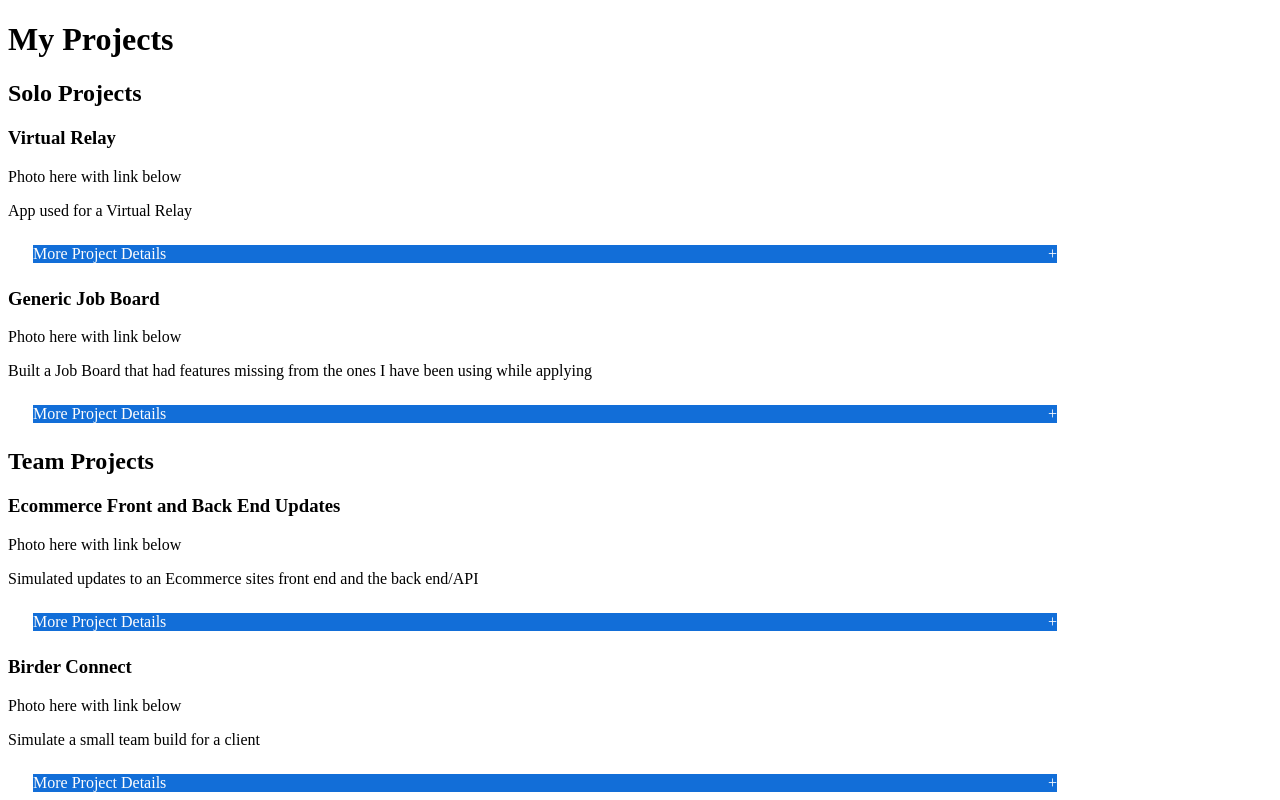
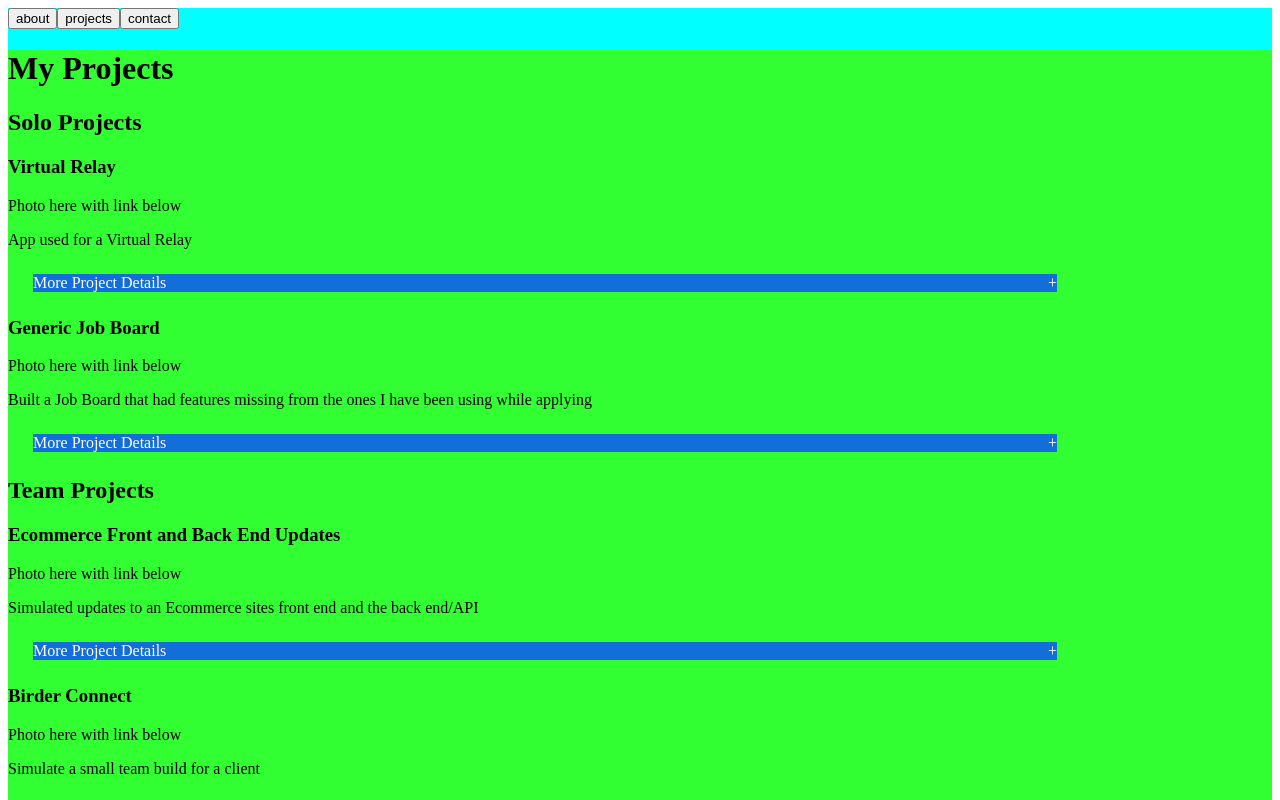
Before and after one commit to rocknswimmer/MySite, a React app: page /projects in a window 1280 px wide. Shown: the top 800 px of the page. Built offline with nearby package versions, Linux system fonts and the light colour scheme.

Commit message:
have basic container for pages

```diff
--- a/public/styles.css
+++ b/public/styles.css
@@ -18,3 +18,13 @@
 
   margin: 25px;
 }
+
+.binder{
+  background-color: aqua;
+
+}
+
+.pages{
+  background-color: rgb(50, 255, 50);
+
+}
--- a/src/App.jsx
+++ b/src/App.jsx
@@ -1,10 +1,25 @@
 import React from 'react';
+import {  BrowserRouter as Router, Routes, Route } from 'react-router-dom';
+import About from "./About.jsx";
+import Projects from "./Projects.jsx";
+import Contact from "./Contact.jsx";
 
 function App() {
 
   return (
-    <div>
-      <h1>Parent container for pages here</h1>
+    <div className="binder">
+      <div className="buttons">
+        <button>about</button>
+        <button>projects</button>
+        <button>contact</button>
+      </div>
+      <div className="pages">
+      <Routes>
+      <Route path='/about' element={<About />}/>
+      <Route path='/projects' element={<Projects />}/>
+      <Route path='/contact' element={<Contact />}/>
+    </Routes>
+      </div>
     </div>
   )
 }
--- a/src/index.jsx
+++ b/src/index.jsx
@@ -19,11 +19,10 @@ ReactDOM.createRoot(document.getElementById("root")).render(
     <Router>
 
       <Routes>
-      <Route path='/' element={<App />}/>
-      {/* <Route path='' ></Route> */}
-      <Route path='about' element={<About />}/>
-      <Route path='projects' element={<Projects />}/>
-      <Route path='contact' element={<Contact />}/>
+      <Route path='/*' element={<App />}/>
+      {/* <Route path='/about' element={<About />}/>
+      <Route path='/projects' element={<Projects />}/>
+      <Route path='/contact' element={<Contact />}/> */}
     </Routes>
 
     </Router>
```
